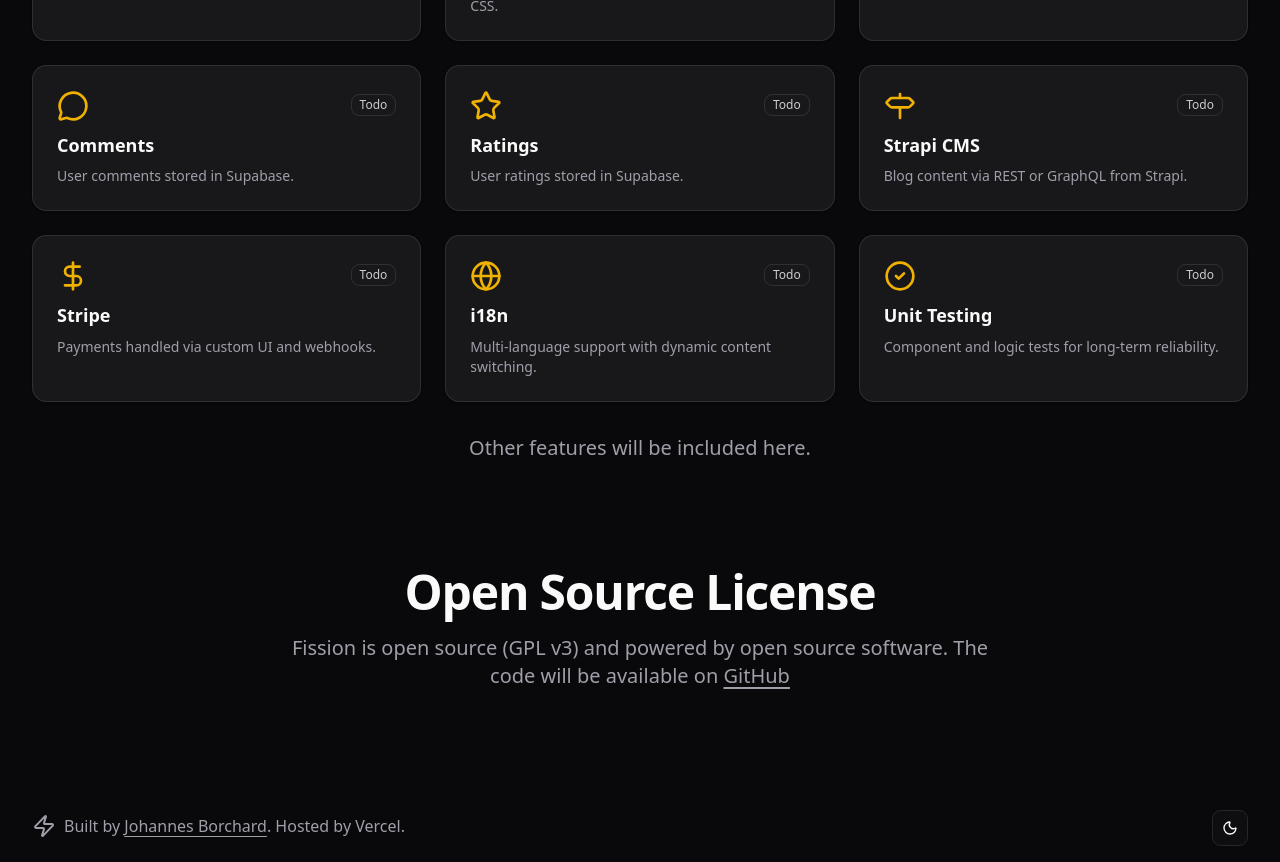
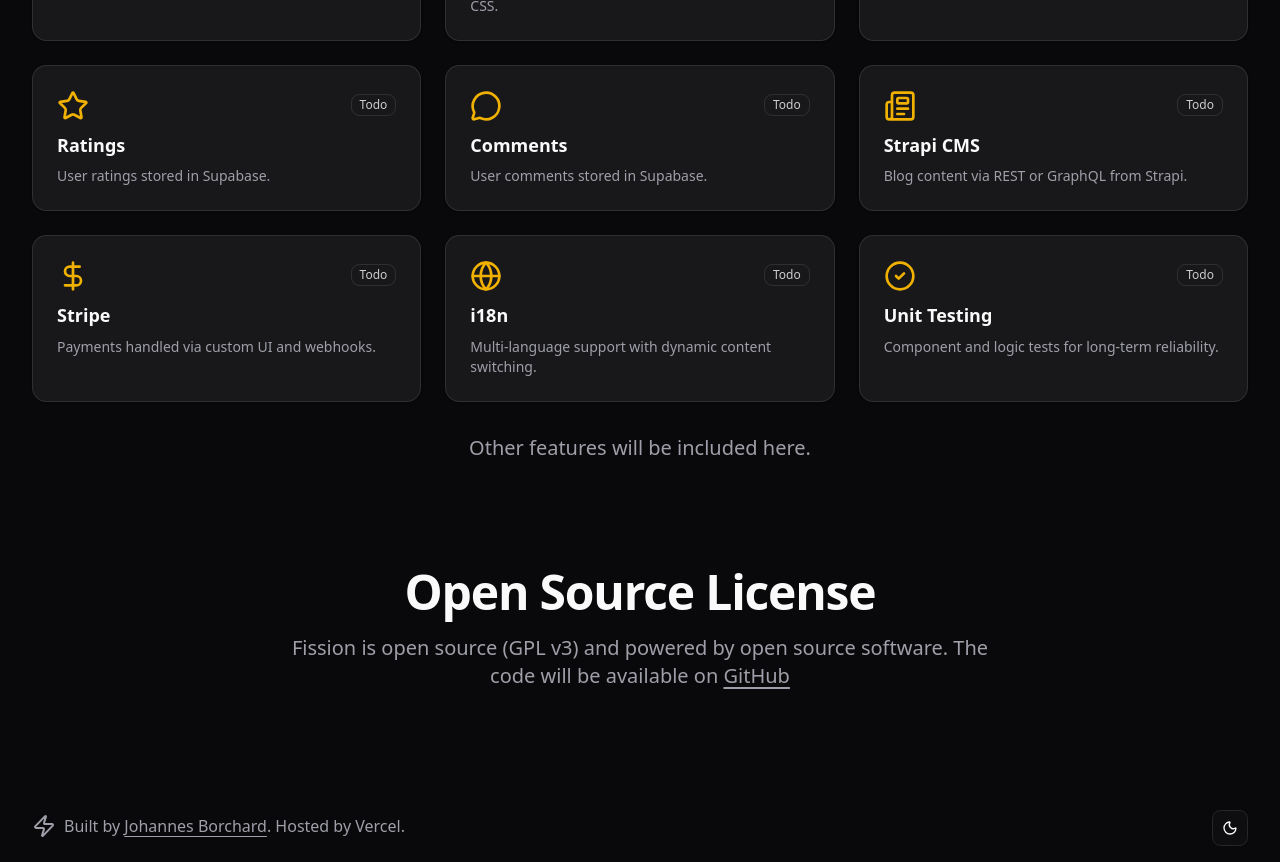
Before and after one commit to JohannesBorchard/Fission, a React (Vite) app: page / in a window 1280 px wide. Shown: the part 840-1702 px from the top of the page. Built offline with nearby package versions, Linux system fonts and the light colour scheme.

Commit message:
update feature icons and text

```diff
--- a/src/pages/IndexPage.tsx
+++ b/src/pages/IndexPage.tsx
@@ -12,8 +12,8 @@
   DollarSign,
   Globe,
   MessageCircle,
+  Newspaper,
   Shield,
-  Signpost,
   Star,
   type LucideIcon
 } from "lucide-react"
@@ -81,19 +81,19 @@
     done: false
   },
   {
+    Icon: Star,
+    title: "Ratings",
+    description: "User ratings stored in Supabase.",
+    done: false
+  },
+  {
     Icon: MessageCircle,
     title: "Comments",
     description: "User comments stored in Supabase.",
     done: false
   },
   {
-    Icon: Star,
-    title: "Ratings",
-    description: "User ratings stored in Supabase.",
-    done: false
-  },
-  {
-    Icon: Signpost,
+    Icon: Newspaper,
     title: "Strapi CMS",
     description: "Blog content via REST or GraphQL from Strapi.",
     done: false
```
